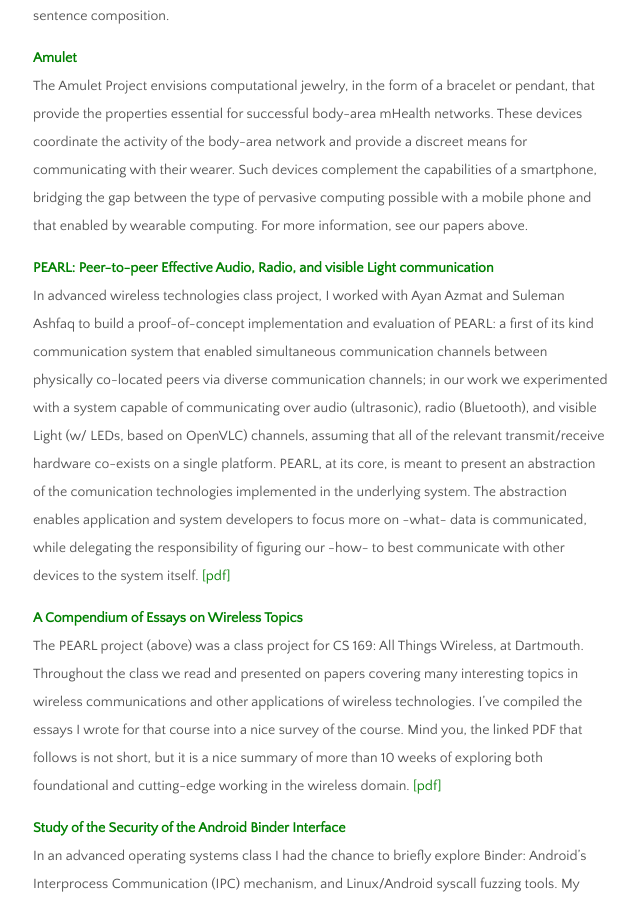
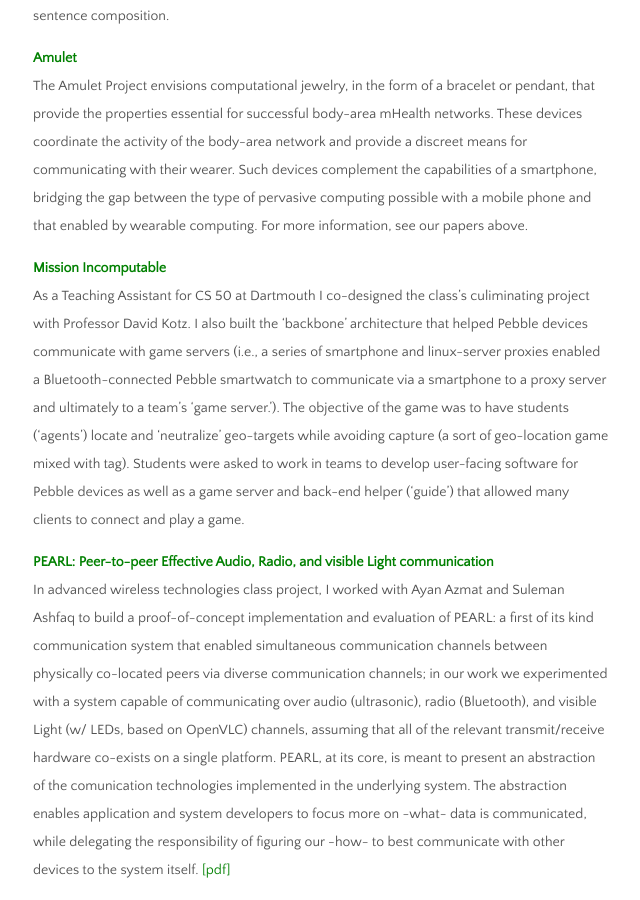
Before and after one commit to traviswpeters/traviswpeters.github.io, a Jekyll site: the page built from projects.md, in a window 1280 px wide and 900 px high, scrolled down 1404 px. Shown: the whole window, without its empty margins (319-959 px from the left). Built offline with Jekyll 4.4.1, drawn with Linux system fonts in a browser that asks for light colours; nearby versions of some CDN libraries.

Commit message:
adding mission incomputable project

```diff
--- a/_data/projects.yml
+++ b/_data/projects.yml
@@ -69,15 +69,18 @@
   documentation: https://gitlab.cs.dartmouth.edu/amulet/amulet-docs
   show: true
 
-# TODO: Finish description....
 - title: "Mission Incomputable"
-  desc: "TODO"
-  url:
+  desc: "As a Teaching Assistant for CS 50 at Dartmouth I co-designed the class's culiminating project with Professor David Kotz. \
+         I also built the 'backbone' architecture that helped Pebble devices communicate with game servers \
+         (i.e., a series of smartphone and linux-server proxies enabled a Bluetooth-connected Pebble smartwatch to communicate via a smartphone to a proxy server and ultimately to a team's 'game server.'). \
+         The objective of the game was to have students ('agents') locate and 'neutralize' geo-targets while avoiding capture (a sort of geo-location game mixed with tag). \
+         Students were asked to work in teams to develop user-facing software for Pebble devices as well as a game server and back-end helper ('guide') that allowed many clients to connect and play a game."
+  url: classes/pebble-project-intro/specs-2016/
   paper:
   pdf:
   video:
   documentation:
-  show: false
+  show: true
 
 - title: "PEARL: Peer-to-peer Effective Audio, Radio, and visible Light communication"
   desc: "In advanced wireless technologies class project, I worked with Ayan Azmat and Suleman Ashfaq to build a proof-of-concept implementation and evaluation of
```
